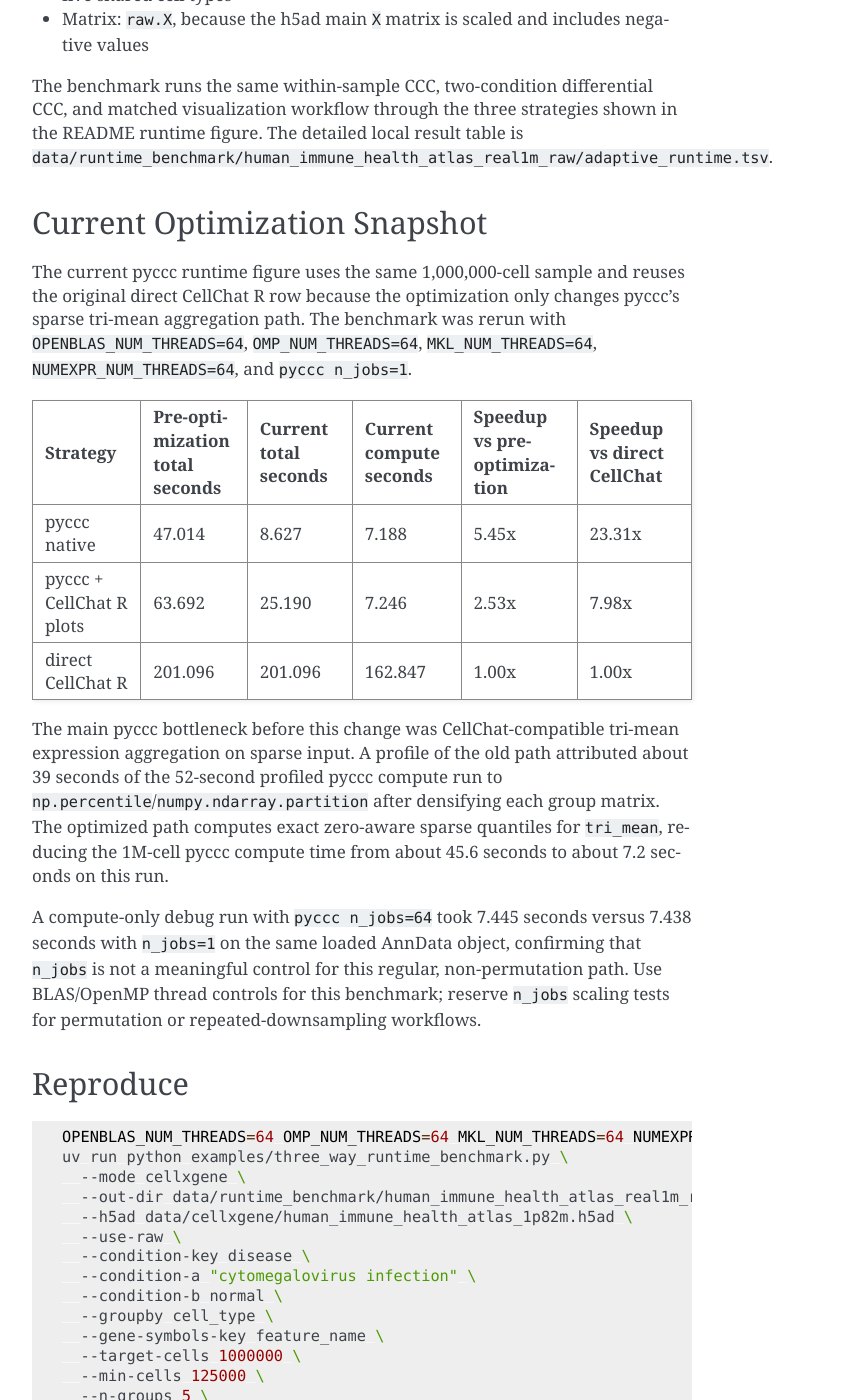
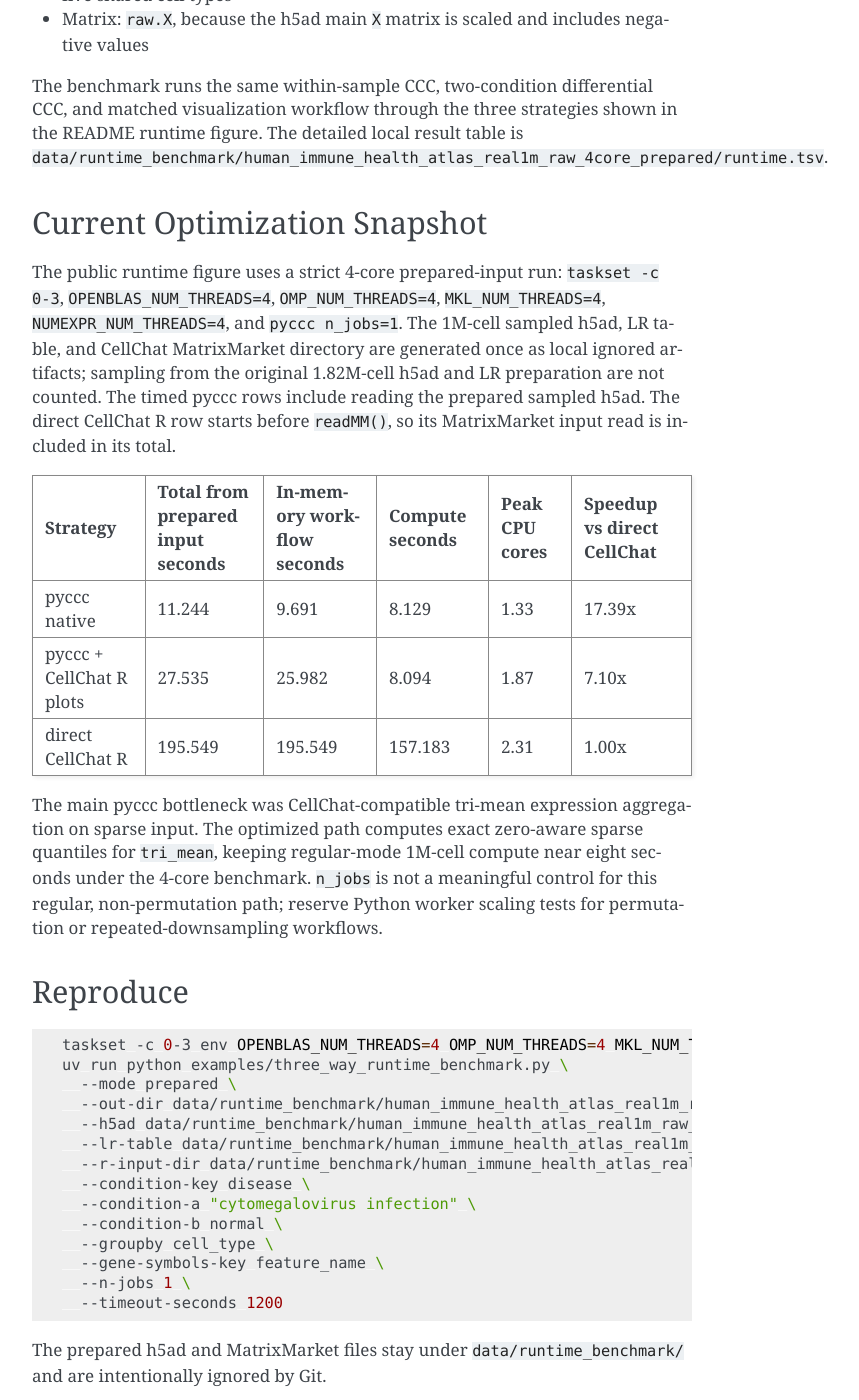
Before and after one commit to cheneyyu/pyccc, a Sphinx documentation site: the page built from docs/million_cell_scaling.md, in a window 1280 px wide and 1400 px high, scrolled down 569 px. Shown: the whole window, without its empty margins (388-1247 px from the left). Built offline with Sphinx 7.4.7, drawn with Linux system fonts in a browser that asks for light colours; some of the changed text lies outside the part shown.

Commit message:
Report 4-core prepared 1M benchmark

````diff
--- a/docs/million_cell_scaling.md
+++ b/docs/million_cell_scaling.md
@@ -26,60 +26,53 @@ The current large benchmark uses the CELLxGENE Human Immune Health Atlas:
 The benchmark runs the same within-sample CCC, two-condition differential CCC,
 and matched visualization workflow through the three strategies shown in the
 README runtime figure. The detailed local result table is
-`data/runtime_benchmark/human_immune_health_atlas_real1m_raw/adaptive_runtime.tsv`.
+`data/runtime_benchmark/human_immune_health_atlas_real1m_raw_4core_prepared/runtime.tsv`.
 
 ## Current Optimization Snapshot
 
-The current pyccc runtime figure uses the same 1,000,000-cell sample and reuses
-the original direct CellChat R row because the optimization only changes pyccc's
-sparse tri-mean aggregation path. The benchmark was rerun with
-`OPENBLAS_NUM_THREADS=64`, `OMP_NUM_THREADS=64`, `MKL_NUM_THREADS=64`,
-`NUMEXPR_NUM_THREADS=64`, and `pyccc n_jobs=1`.
+The public runtime figure uses a strict 4-core prepared-input run:
+`taskset -c 0-3`, `OPENBLAS_NUM_THREADS=4`, `OMP_NUM_THREADS=4`,
+`MKL_NUM_THREADS=4`, `NUMEXPR_NUM_THREADS=4`, and `pyccc n_jobs=1`.
+The 1M-cell sampled h5ad, LR table, and CellChat MatrixMarket directory are
+generated once as local ignored artifacts; sampling from the original 1.82M-cell
+h5ad and LR preparation are not counted. The timed pyccc rows include reading
+the prepared sampled h5ad. The direct CellChat R row starts before `readMM()`,
+so its MatrixMarket input read is included in its total.
 
-| Strategy | Pre-optimization total seconds | Current total seconds | Current compute seconds | Speedup vs pre-optimization | Speedup vs direct CellChat |
+| Strategy | Total from prepared input seconds | In-memory workflow seconds | Compute seconds | Peak CPU cores | Speedup vs direct CellChat |
 | --- | ---: | ---: | ---: | ---: | ---: |
-| pyccc native | 47.014 | 8.627 | 7.188 | 5.45x | 23.31x |
-| pyccc + CellChat R plots | 63.692 | 25.190 | 7.246 | 2.53x | 7.98x |
-| direct CellChat R | 201.096 | 201.096 | 162.847 | 1.00x | 1.00x |
+| pyccc native | 11.244 | 9.691 | 8.129 | 1.33 | 17.39x |
+| pyccc + CellChat R plots | 27.535 | 25.982 | 8.094 | 1.87 | 7.10x |
+| direct CellChat R | 195.549 | 195.549 | 157.183 | 2.31 | 1.00x |
 
-The main pyccc bottleneck before this change was CellChat-compatible tri-mean
-expression aggregation on sparse input. A profile of the old path attributed
-about 39 seconds of the 52-second profiled pyccc compute run to
-`np.percentile`/`numpy.ndarray.partition` after densifying each group matrix.
-The optimized path computes exact zero-aware sparse quantiles for `tri_mean`,
-reducing the 1M-cell pyccc compute time from about 45.6 seconds to about
-7.2 seconds on this run.
-
-A compute-only debug run with `pyccc n_jobs=64` took 7.445 seconds versus
-7.438 seconds with `n_jobs=1` on the same loaded AnnData object, confirming that
-`n_jobs` is not a meaningful control for this regular, non-permutation path.
-Use BLAS/OpenMP thread controls for this benchmark; reserve `n_jobs` scaling
-tests for permutation or repeated-downsampling workflows.
+The main pyccc bottleneck was CellChat-compatible tri-mean expression
+aggregation on sparse input. The optimized path computes exact zero-aware sparse
+quantiles for `tri_mean`, keeping regular-mode 1M-cell compute near eight
+seconds under the 4-core benchmark. `n_jobs` is not a meaningful control for
+this regular, non-permutation path; reserve Python worker scaling tests for
+permutation or repeated-downsampling workflows.
 
 ## Reproduce
 
 ```bash
-OPENBLAS_NUM_THREADS=64 OMP_NUM_THREADS=64 MKL_NUM_THREADS=64 NUMEXPR_NUM_THREADS=64 \
+taskset -c 0-3 env OPENBLAS_NUM_THREADS=4 OMP_NUM_THREADS=4 MKL_NUM_THREADS=4 NUMEXPR_NUM_THREADS=4 \
 uv run python examples/three_way_runtime_benchmark.py \
-  --mode cellxgene \
-  --out-dir data/runtime_benchmark/human_immune_health_atlas_real1m_raw \
-  --h5ad data/cellxgene/human_immune_health_atlas_1p82m.h5ad \
-  --use-raw \
+  --mode prepared \
+  --out-dir data/runtime_benchmark/human_immune_health_atlas_real1m_raw_4core_prepared \
+  --h5ad data/runtime_benchmark/human_immune_health_atlas_real1m_raw_4core/prepared/human_immune_health_atlas_1m_top5_lrgenes.h5ad \
+  --lr-table data/runtime_benchmark/human_immune_health_atlas_real1m_raw_4core/prepared/pyccc_lr.tsv \
+  --r-input-dir data/runtime_benchmark/human_immune_health_atlas_real1m_raw_4core/cells_1000000/r_input \
   --condition-key disease \
   --condition-a "cytomegalovirus infection" \
   --condition-b normal \
   --groupby cell_type \
   --gene-symbols-key feature_name \
-  --target-cells 1000000 \
-  --min-cells 125000 \
-  --n-groups 5 \
   --n-jobs 1 \
-  --timeout-seconds 600
+  --timeout-seconds 1200
 ```
 
-If the target size cannot complete because of memory pressure or timeout, rerun
-at half the target cell count and repeat that halving step until all three
-strategies produce usable rows.
+The prepared h5ad and MatrixMarket files stay under `data/runtime_benchmark/`
+and are intentionally ignored by Git.
 
 ## Practical limits
 
````
Also changed, not shown: README.md (+10 -10 lines), docs/reproducibility.md (+13 -12 lines), docs/figures/runtime_real1m_speedup.png, 1 other file.
